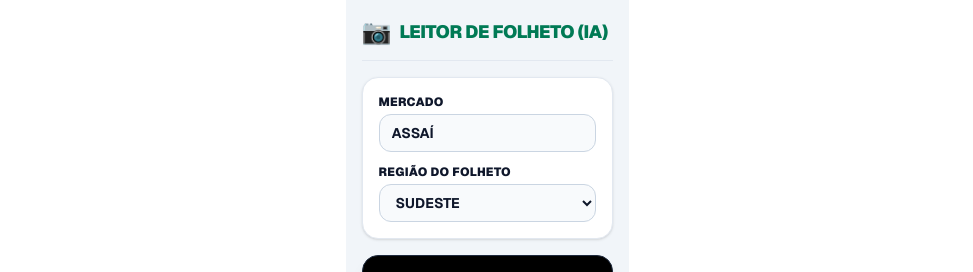
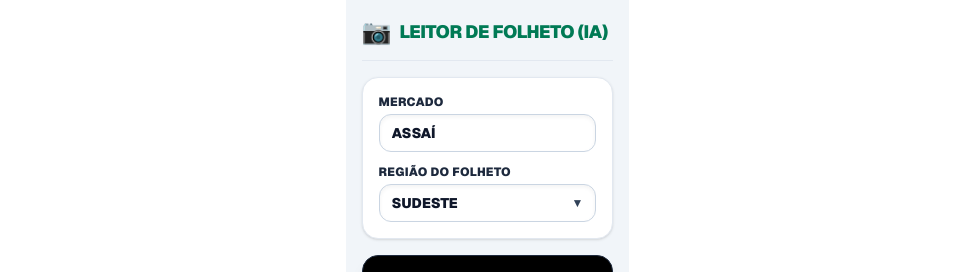
Before and after one commit to aureliomrc/ta_quanto_2, a Next.js app: page /scanner in a window 1280 px wide. Shown: the top 272 px of the page, without its empty margins (153-1126 px from the left). Built offline with nearby package versions, Linux system fonts and the light colour scheme.

Commit message:
Corrigindo cores

```diff
--- a/src/app/scanner/page.tsx
+++ b/src/app/scanner/page.tsx
@@ -48,7 +48,6 @@
     }
   };
 
-  // Redimensiona e comprime a imagem para otimização do servidor
   const comprimirEGuardarImagem = (source: HTMLVideoElement | HTMLImageElement) => {
     const canvas = canvasRef.current || document.createElement('canvas');
     const ctx = canvas.getContext('2d');
@@ -131,7 +130,7 @@
   };
 
   return (
-    <div className="min-h-screen bg-slate-100 p-4 max-w-md mx-auto flex flex-col justify-between pb-24 font-sans">
+    <div className="min-h-screen bg-slate-100 p-4 max-w-md mx-auto flex flex-col justify-between pb-24 font-sans text-slate-900">
       <div className="space-y-4">
         <header className="flex items-center gap-2 border-b border-slate-200 pb-3">
           <span className="text-2xl">📷</span>
@@ -140,36 +139,43 @@
           </h1>
         </header>
 
-        {/* Card com contraste fortalecido para leitura em smartphones */}
+        {/* Card adaptado com resets do sistema operacional do celular */}
         <div className="bg-white p-4 rounded-2xl border border-slate-200 space-y-3 shadow-sm">
           <div>
-            <label className="block text-xs font-black text-slate-900 mb-1 tracking-wide">
-              MERCADO
+            <label className="block text-xs font-black text-slate-800 mb-1 tracking-wide uppercase">
+              Mercado
             </label>
             <input
               type="text"
               value={mercado}
               onChange={(e) => setMercado(e.target.value.toUpperCase())}
               placeholder="EX: ASSAÍ, CARREFOUR, ATACADÃO..."
-              className="w-full border border-slate-300 rounded-xl px-3 py-2 text-sm font-bold text-slate-900 bg-slate-50 uppercase focus:bg-white focus:outline-none focus:ring-2 focus:ring-emerald-500 transition-all"
+              style={{ WebkitTextFillColor: '#0f172a', opacity: 1 }}
+              className="w-full border border-slate-300 rounded-xl px-3 py-2 text-sm font-black text-slate-900 bg-white uppercase focus:outline-none focus:ring-2 focus:ring-emerald-500 shadow-inner"
             />
           </div>
 
           <div>
-            <label className="block text-xs font-black text-slate-900 mb-1 tracking-wide">
-              REGIÃO DO FOLHETO
+            <label className="block text-xs font-black text-slate-800 mb-1 tracking-wide uppercase">
+              Região do Folheto
             </label>
-            <select
-              value={regiao}
-              onChange={(e) => setRegiao(e.target.value)}
-              className="w-full border border-slate-300 rounded-xl px-3 py-2 text-sm font-bold text-slate-900 bg-slate-50 uppercase focus:bg-white focus:outline-none focus:ring-2 focus:ring-emerald-500 transition-all cursor-pointer"
-            >
-              <option value="SUDESTE">SUDESTE</option>
-              <option value="SUL">SUL</option>
-              <option value="NORDESTE">NORDESTE</option>
-              <option value="CENTRO_OESTE">CENTRO-OESTE</option>
-              <option value="NORTE">NORTE</option>
-            </select>
+            <div className="relative">
+              <select
+                value={regiao}
+                onChange={(e) => setRegiao(e.target.value)}
+                style={{ WebkitTextFillColor: '#0f172a', opacity: 1 }}
+                className="w-full border border-slate-300 rounded-xl px-3 py-2 text-sm font-black text-slate-900 bg-white uppercase focus:outline-none focus:ring-2 focus:ring-emerald-500 appearance-none shadow-inner"
+              >
+                <option value="SUDESTE" className="text-slate-900 bg-white">SUDESTE</option>
+                <option value="SUL" className="text-slate-900 bg-white">SUL</option>
+                <option value="NORDESTE" className="text-slate-900 bg-white">NORDESTE</option>
+                <option value="CENTRO_OESTE" className="text-slate-900 bg-white">CENTRO-OESTE</option>
+                <option value="NORTE" className="text-slate-900 bg-white">NORTE</option>
+              </select>
+              <div className="pointer-events-none absolute inset-y-0 right-0 flex items-center px-3 text-slate-700 font-bold text-xs">
+                ▼
+              </div>
+            </div>
           </div>
         </div>
 
@@ -181,7 +187,6 @@
           className="hidden"
         />
 
-        {/* Canvas escondido para auxiliar na compressão de imagem */}
         <canvas ref={canvasRef} className="hidden" />
 
         <div className="bg-black rounded-2xl p-4 flex flex-col items-center justify-center min-h-[260px] shadow-lg border border-slate-800 relative overflow-hidden">
@@ -259,7 +264,7 @@
         </div>
 
         {mensagem && (
-          <div className="bg-white p-3 rounded-xl border border-slate-200 text-center text-xs font-bold text-slate-900 shadow-sm">
+          <div className="bg-white p-3 rounded-xl border border-slate-200 text-center text-xs font-black text-slate-900 shadow-sm">
             {mensagem}
           </div>
         )}
```
